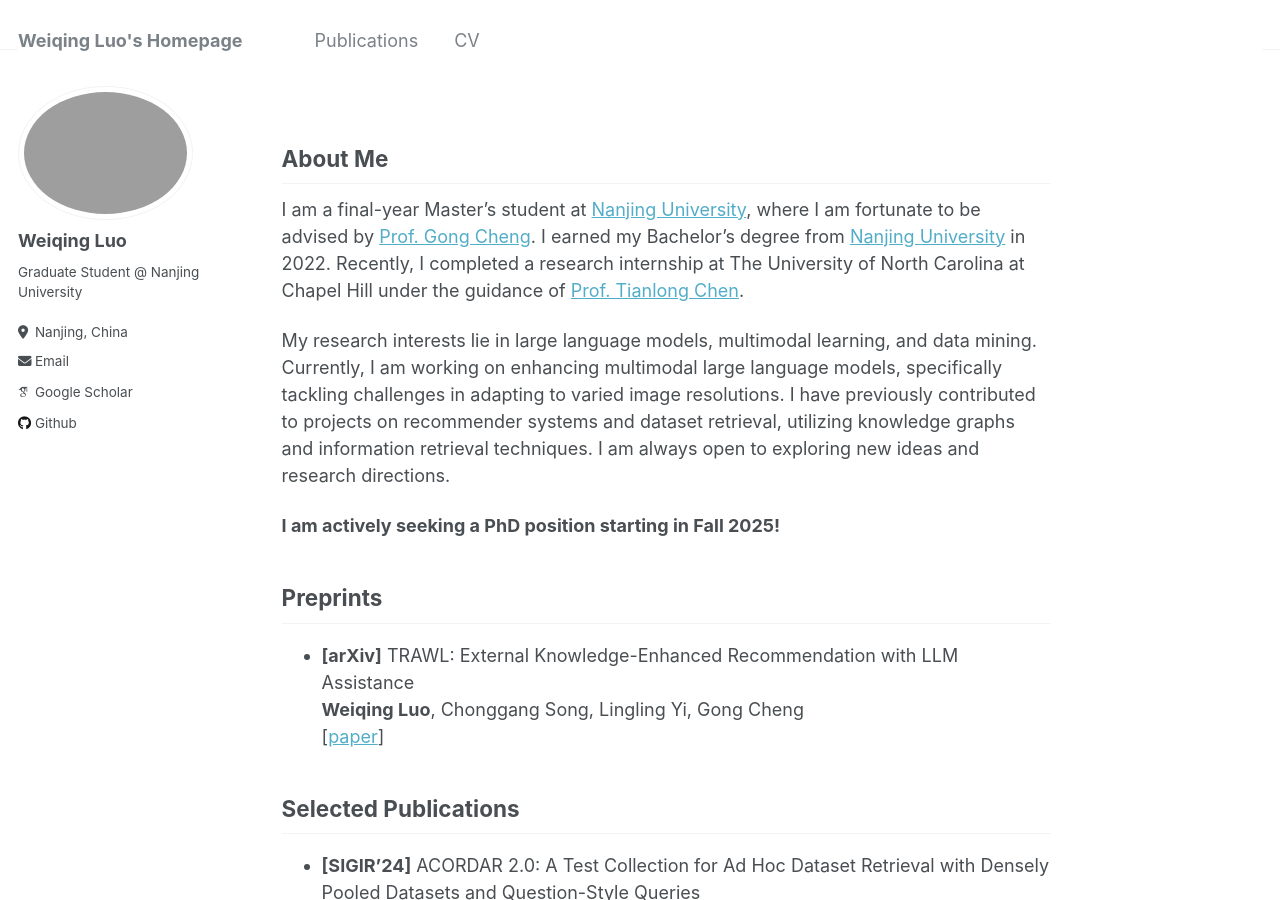
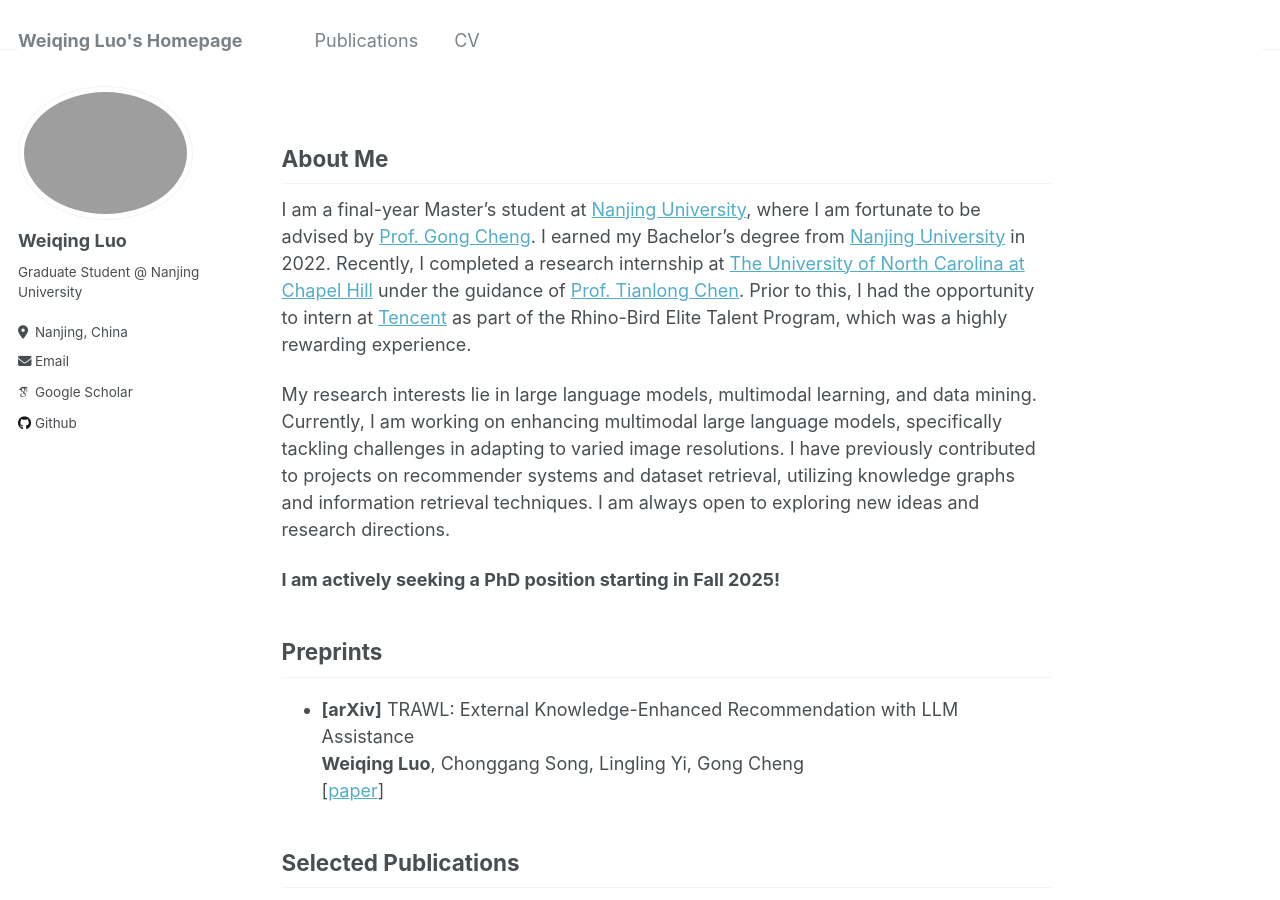
Before and after one commit to Hcnaeg/Hcnaeg.github.io, a Jekyll site: the page built from _pages/about.md, in a window 1280 px wide and 900 px high. Built offline with Jekyll 4.4.1, drawn with Linux system fonts in a browser that asks for light colours; some web fonts are replaced.

Commit message:
update about.md & CV

```diff
--- a/_pages/about.md
+++ b/_pages/about.md
@@ -8,7 +8,7 @@ redirect_from:
 ---
 
 ## About Me
-I am a final-year Master's student at [Nanjing University](https://www.nju.edu.cn/en/), where I am fortunate to be advised by [Prof. Gong Cheng](http://ws.nju.edu.cn/~gcheng). I earned my Bachelor's degree from [Nanjing University](https://www.nju.edu.cn/en/) in 2022. Recently, I completed a research internship at The University of North Carolina at Chapel Hill under the guidance of [Prof. Tianlong Chen](https://tianlong-chen.github.io/).
+I am a final-year Master's student at [Nanjing University](https://www.nju.edu.cn/en/), where I am fortunate to be advised by [Prof. Gong Cheng](http://ws.nju.edu.cn/~gcheng). I earned my Bachelor's degree from [Nanjing University](https://www.nju.edu.cn/en/) in 2022. Recently, I completed a research internship at [The University of North Carolina at Chapel Hill](https://www.unc.edu/) under the guidance of [Prof. Tianlong Chen](https://tianlong-chen.github.io/). Prior to this, I had the opportunity to intern at [Tencent](https://www.tencent.com/) as part of the Rhino-Bird Elite Talent Program, which was a highly rewarding experience.
 
 My research interests lie in large language models, multimodal learning, and data mining. Currently, I am working on enhancing multimodal large language models, specifically tackling challenges in adapting to varied image resolutions. I have previously contributed to projects on recommender systems and dataset retrieval, utilizing knowledge graphs and information retrieval techniques. I am always open to exploring new ideas and research directions.
 
```
Also changed, not shown: 1 other file.
